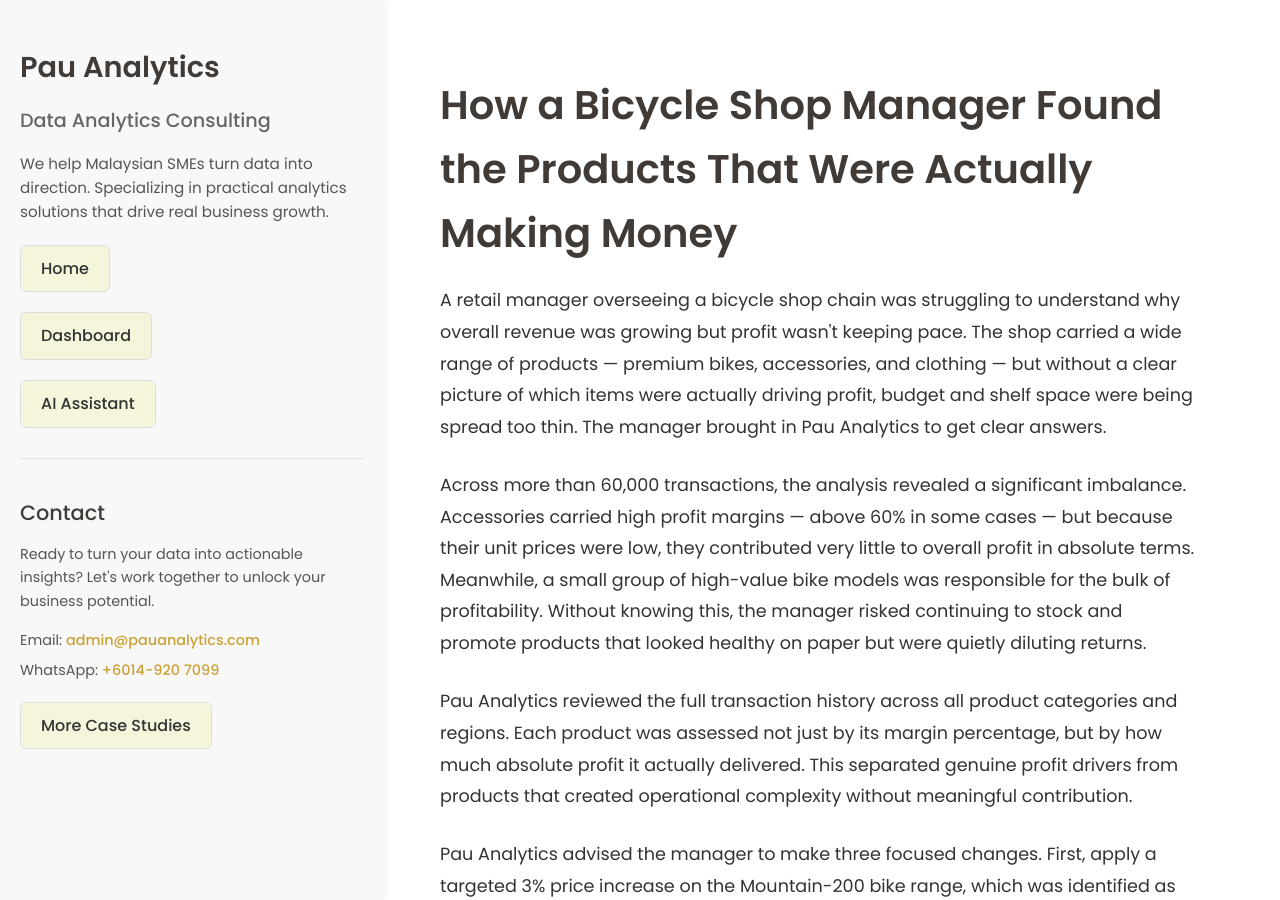
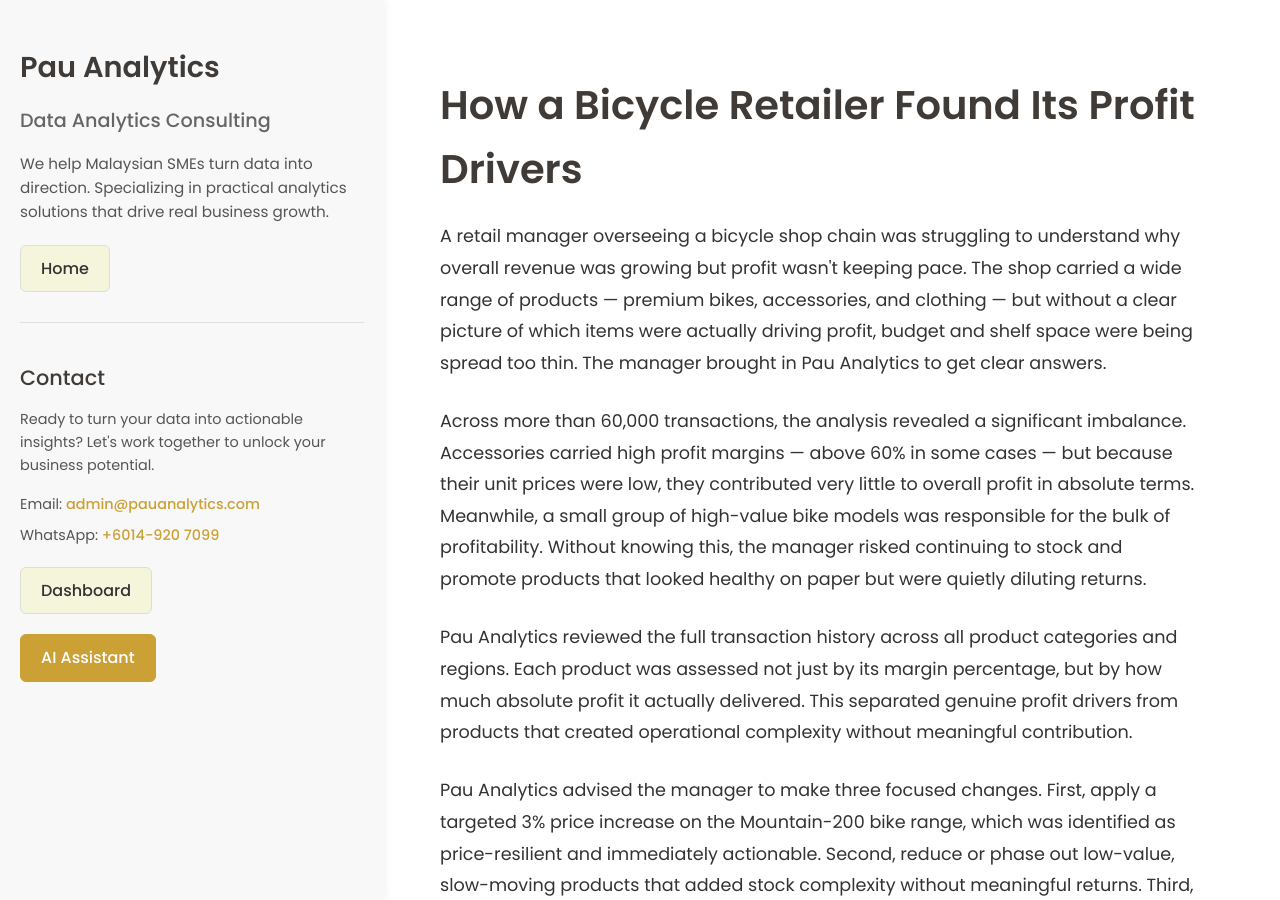
Before and after one commit to lyven81/pinnacles-learning-website, a Jekyll site: the page case-study/finding-profit-drivers.html, which Jekyll copies as it is, in a window 1280 px wide and 900 px high. Built offline with Jekyll 4.4.1, drawn with Linux system fonts in a browser that asks for light colours.

Commit message:
Fix finding-profit-drivers case study per skill requirements
- Title shortened to 8 words: "How a Bicycle Retailer Found Its Profit Drivers"
- Left panel reordered: Home → Contact → Dashboard → AI Assistant
- Added gold inline style to AI Assistant button
- Removed "More Case Studies" button

Co-Authored-By: Claude Sonnet 4.6 <noreply@anthropic.com>

```diff
--- a/case-study/finding-profit-drivers.html
+++ b/case-study/finding-profit-drivers.html
@@ -3,7 +3,7 @@
 <head>
     <meta charset="UTF-8">
     <meta name="viewport" content="width=device-width, initial-scale=1.0">
-    <title>How a Bicycle Shop Manager Found the Products That Were Actually Making Money | Pau Analytics</title>
+    <title>How a Bicycle Retailer Found Its Profit Drivers | Pau Analytics</title>
     <link rel="canonical" href="https://www.pauanalytics.com/case-study/finding-profit-drivers" />
     <meta name="description" content="A bicycle shop retail manager discovered that high-margin accessories were quietly diluting profit — and used data analytics to focus on the products and pricing decisions that actually drove results." />
 
@@ -233,12 +233,6 @@
             <section class="home-link-section">
                 <a href="../index.html" class="home-link-btn">Home</a>
             </section>
-            <section class="home-link-section">
-                <a href="https://www.pauanalytics.com/dashboard/finding-profit-drivers.html" class="home-link-btn">Dashboard</a>
-            </section>
-            <section class="home-link-section">
-                <a href="https://www.pauanalytics.com/agentic_workflow/finding-profit-drivers.html" class="home-link-btn">AI Assistant</a>
-            </section>
             <section class="contact">
                 <h2>Contact</h2>
                 <p>Ready to turn your data into actionable insights? Let's work together to unlock your business potential.</p>
@@ -247,14 +241,18 @@
                     <li>WhatsApp: <a href="https://wa.me/60149207099">+6014-920 7099</a></li>
                 </ul>
             </section>
-            <!-- More Case Studies Button -->
+            <!-- Dashboard Link Button -->
             <section class="home-link-section">
-                <a href="../data-analytics.html" class="home-link-btn">More Case Studies</a>
+                <a href="https://www.pauanalytics.com/dashboard/finding-profit-drivers.html" class="home-link-btn">Dashboard</a>
+            </section>
+            <!-- AI Assistant Link Button -->
+            <section class="home-link-section">
+                <a href="https://www.pauanalytics.com/agentic_workflow/finding-profit-drivers.html" class="home-link-btn" style="background-color: #CBA135; color: white; border-color: #CBA135;">AI Assistant</a>
             </section>
         </aside>
         <main class="right-column">
             <section class="case-study-content">
-                <h1>How a Bicycle Shop Manager Found the Products That Were Actually Making Money</h1>
+                <h1>How a Bicycle Retailer Found Its Profit Drivers</h1>
 
                 <p>A retail manager overseeing a bicycle shop chain was struggling to understand why overall revenue was growing but profit wasn't keeping pace. The shop carried a wide range of products — premium bikes, accessories, and clothing — but without a clear picture of which items were actually driving profit, budget and shelf space were being spread too thin. The manager brought in Pau Analytics to get clear answers.</p>
 
```
